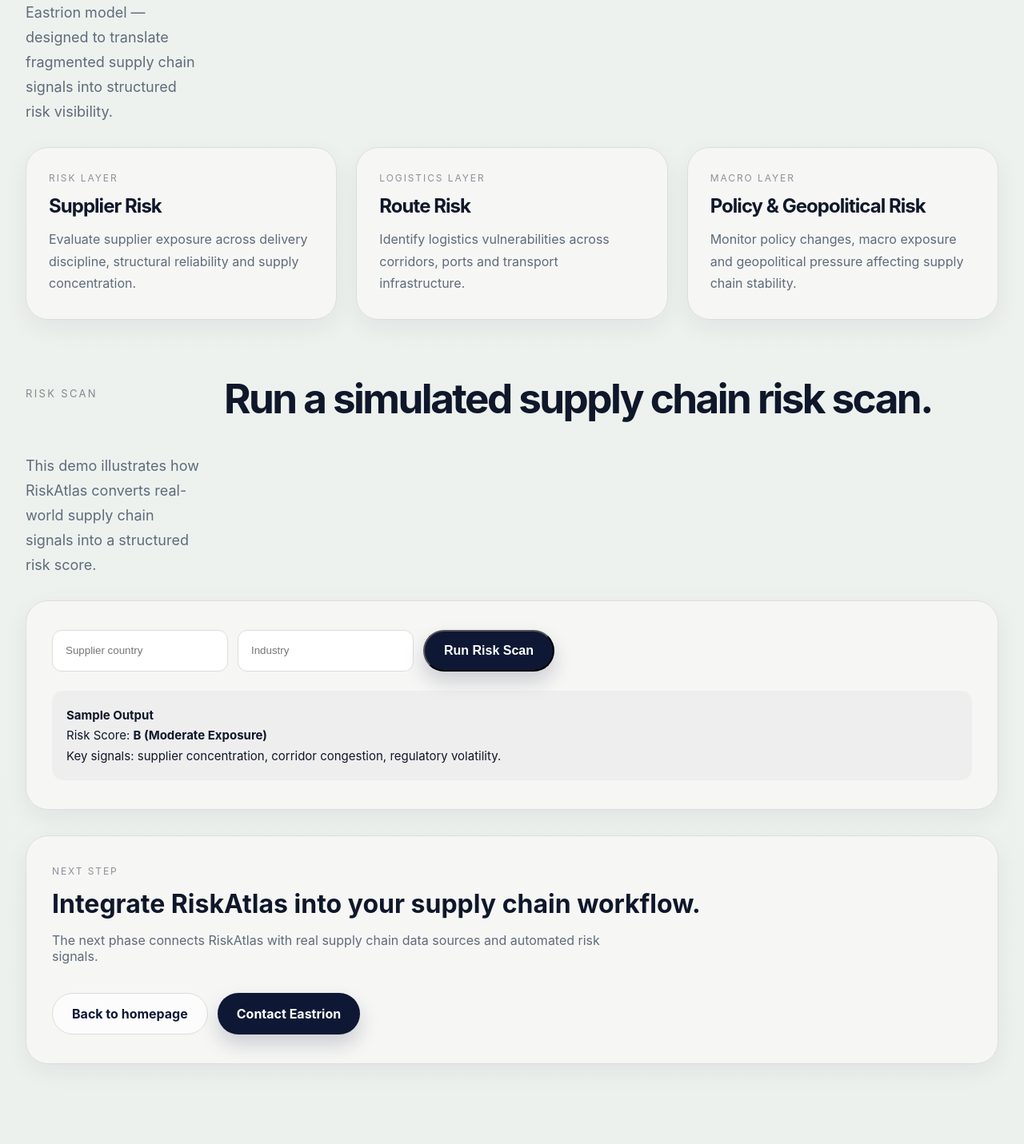
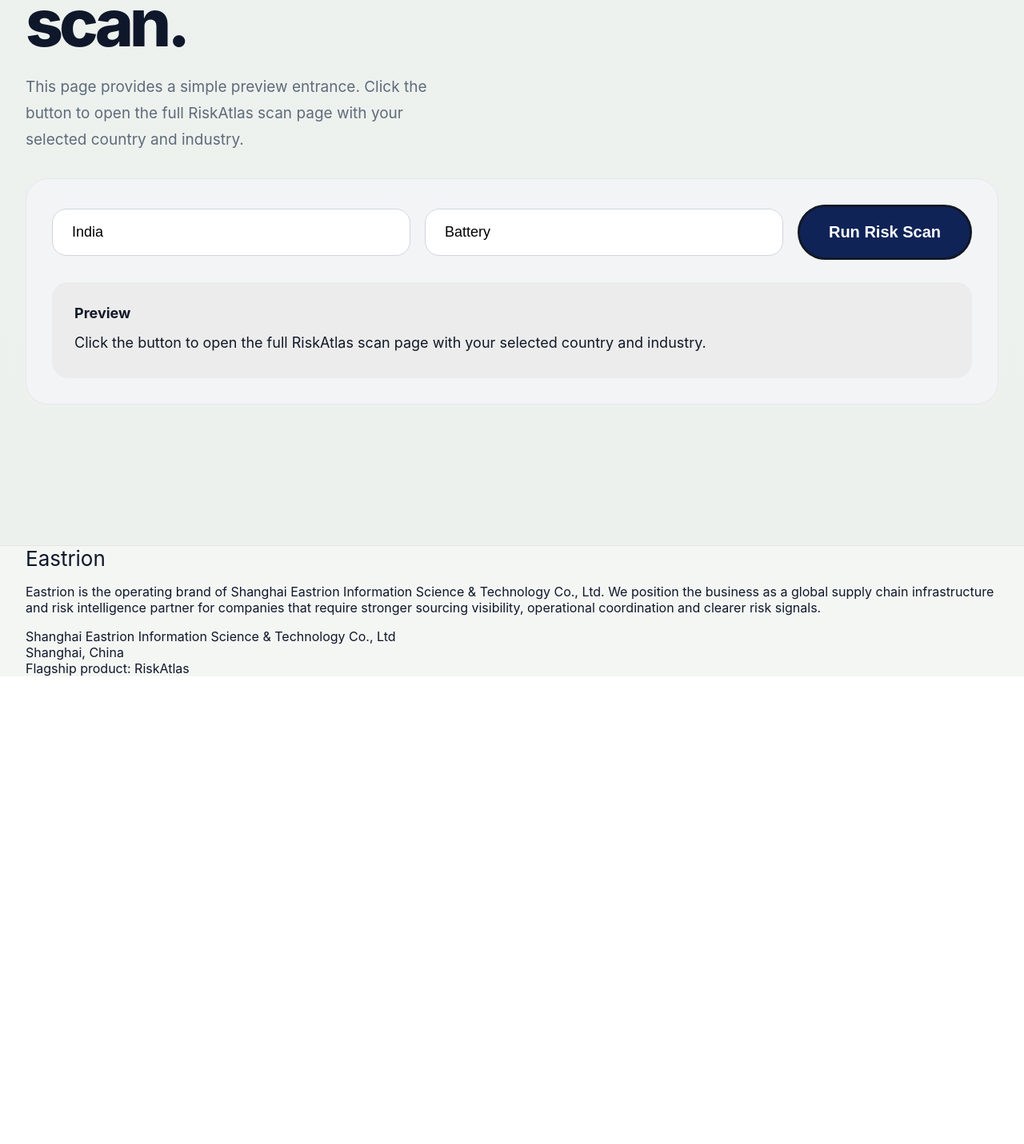
Before and after one commit to marspeterli1975-glitch/eastrion-site, a Next.js app: page /products in a window 1280 px wide. Shown: the part 419-1850 px from the top of the page at 80% size. After the commit the page ends 1265 px from the top, so only its background shows below. Built offline with nearby package versions, Linux system fonts and the light colour scheme.

Commit message:
Update page.tsx

```diff
--- a/app/products/page.tsx
+++ b/app/products/page.tsx
@@ -1,166 +1,125 @@
-import Link from "next/link";
-import SectionIntro from "../../components/SectionIntro";
+"use client";
+
+import { useState } from "react";
+import { useRouter } from "next/navigation";
 
 export default function ProductsPage() {
+  const router = useRouter();
+  const [country, setCountry] = useState("India");
+  const [industry, setIndustry] = useState("Battery");
+
+  function handleGoToRiskAtlas() {
+    const query = new URLSearchParams({
+      country,
+      industry,
+    }).toString();
+
+    router.push(`/riskatlas?${query}`);
+  }
+
   return (
-    <div className="page-shell">
-
-      <SectionIntro
-        eyebrow="Product"
-        title="RiskAtlas"
-        description="RiskAtlas is the intelligence layer of the Eastrion model — designed to translate fragmented supply chain signals into structured risk visibility."
-      />
-
-      <section className="three-col-grid">
-
-        <div className="card">
-          <div className="section-kicker">Risk Layer</div>
-          <h3>Supplier Risk</h3>
-          <p>
-            Evaluate supplier exposure across delivery discipline, structural
-            reliability and supply concentration.
+    <main className="page-shell">
+      <section className="hero-section">
+        <div className="hero-content">
+          <p className="hero-eyebrow">Risk Scan</p>
+          <h1 className="hero-title">Run a structured supply chain risk scan.</h1>
+          <p className="hero-copy" style={{ maxWidth: "520px" }}>
+            This page provides a simple preview entrance. Click the button to open the
+            full RiskAtlas scan page with your selected country and industry.
           </p>
         </div>
-
-        <div className="card">
-          <div className="section-kicker">Logistics Layer</div>
-          <h3>Route Risk</h3>
-          <p>
-            Identify logistics vulnerabilities across corridors, ports and
-            transport infrastructure.
-          </p>
-        </div>
-
-        <div className="card">
-          <div className="section-kicker">Macro Layer</div>
-          <h3>Policy & Geopolitical Risk</h3>
-          <p>
-            Monitor policy changes, macro exposure and geopolitical pressure
-            affecting supply chain stability.
-          </p>
-        </div>
-
       </section>
 
-      <SectionIntro
-        eyebrow="Risk Scan"
-        title="Run a simulated supply chain risk scan."
-        description="This demo illustrates how RiskAtlas converts real-world supply chain signals into a structured risk score."
-      />
-
-      <section
-        className="card"
+      <section className="section-block">
+        <div className="section-inner">
+          <div
             style={{
-          padding: "36px 32px",
-          marginTop: "24px"
+              background: "#f3f4f6",
+              borderRadius: "28px",
+              padding: "32px",
+              border: "1px solid #e5e7eb",
             }}
           >
-
             <div
               style={{
-            display: "flex",
-            gap: "12px",
-            flexWrap: "wrap",
-            marginBottom: "24px"
+                display: "grid",
+                gridTemplateColumns: "1fr 1fr auto",
+                gap: "18px",
+                alignItems: "center",
               }}
             >
-
               <input
-            placeholder="Supplier country"
+                value={country}
+                onChange={(e) => setCountry(e.target.value)}
+                placeholder="Country"
                 style={{
-              padding: "12px 16px",
-              borderRadius: "12px",
-              border: "1px solid var(--line)",
-              minWidth: "220px"
+                  padding: "18px 24px",
+                  borderRadius: "18px",
+                  border: "1px solid #d1d5db",
+                  fontSize: "18px",
+                  outline: "none",
                 }}
               />
 
               <input
+                value={industry}
+                onChange={(e) => setIndustry(e.target.value)}
                 placeholder="Industry"
                 style={{
-              padding: "12px 16px",
-              borderRadius: "12px",
-              border: "1px solid var(--line)",
-              minWidth: "220px"
+                  padding: "18px 24px",
+                  borderRadius: "18px",
+                  border: "1px solid #d1d5db",
+                  fontSize: "18px",
+                  outline: "none",
                 }}
               />
 
-          <button className="btn btn-primary">
+              <button
+                onClick={handleGoToRiskAtlas}
+                style={{
+                  padding: "20px 36px",
+                  borderRadius: "999px",
+                  border: "3px solid #111827",
+                  background: "#0f2357",
+                  color: "white",
+                  fontSize: "20px",
+                  fontWeight: 700,
+                  cursor: "pointer",
+                  whiteSpace: "nowrap",
+                }}
+              >
                 Run Risk Scan
               </button>
-
             </div>
 
             <div
               style={{
-            padding: "18px",
-            background: "rgba(15,23,42,0.03)",
-            borderRadius: "14px",
-            fontSize: "15px",
-            lineHeight: 1.7
+                marginTop: "28px",
+                background: "#ececec",
+                borderRadius: "20px",
+                padding: "28px",
               }}
             >
-          <strong>Sample Output</strong>
-          <br />
-          Risk Score: <strong>B (Moderate Exposure)</strong>
-          <br />
-          Key signals: supplier concentration, corridor congestion,
-          regulatory volatility.
-        </div>
-
-      </section>
-
-      <section
-        className="card"
+              <h3
                 style={{
-          marginTop: "32px",
-          padding: "36px 32px",
-          display: "flex",
-          justifyContent: "space-between",
-          flexWrap: "wrap",
-          gap: "20px"
+                  margin: 0,
+                  marginBottom: "12px",
+                  fontSize: "18px",
+                  fontWeight: 700,
+                  color: "#111827",
                 }}
               >
-
-        <div>
-
-          <div className="section-kicker">Next step</div>
-
-          <h3
-            style={{
-              fontSize: "32px",
-              margin: "0 0 10px"
-            }}
-          >
-            Integrate RiskAtlas into your supply chain workflow.
+                Preview
               </h3>
 
-          <p
-            style={{
-              color: "var(--muted)",
-              maxWidth: "720px"
-            }}
-          >
-            The next phase connects RiskAtlas with real supply chain data
-            sources and automated risk signals.
+              <p style={{ margin: 0, fontSize: "18px", color: "#111827", lineHeight: 1.7 }}>
+                Click the button to open the full RiskAtlas scan page with your selected
+                country and industry.
               </p>
-
             </div>
-
-        <div style={{display:"flex",gap:"12px"}}>
-
-          <Link href="/" className="btn btn-secondary">
-            Back to homepage
-          </Link>
-
-          <Link href="/contact" className="btn btn-primary">
-            Contact Eastrion
-          </Link>
-
           </div>
-
+        </div>
       </section>
-
-    </div>
+    </main>
   );
 }
```
Lines whose indentation alone changed are shown as unchanged.
